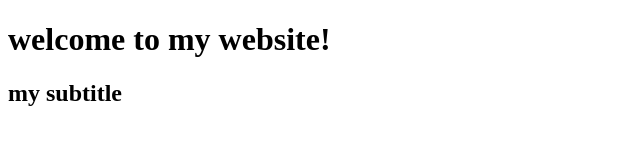
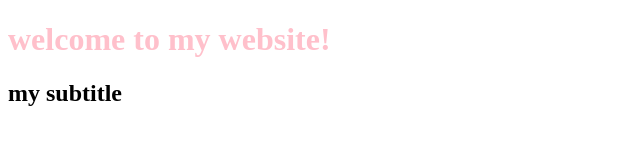
Before and after one commit to kaylamchenry/DisplayAlert_Template, a plain HTML site: page index.html in a window 1280 px wide. Shown: the whole page, without its empty margins (0-640 px from the left). Drawn offline with Linux system fonts and the light colour scheme.

Commit message:
Update index.html

```diff
--- a/index.html
+++ b/index.html
@@ -5,7 +5,11 @@
     <meta http-equiv="X-UA-Compatible" content="IE=edge">
     <meta name="viewport" content="width=>, initial-scale=1.0">
     <title>google</title>
-</head>
+    <style>
+        h1 {
+            color: pink;
+        }
+    </style>
 <body>
     <h1>welcome to my website!</h1>
     <h2>my subtitle</h2>
```
